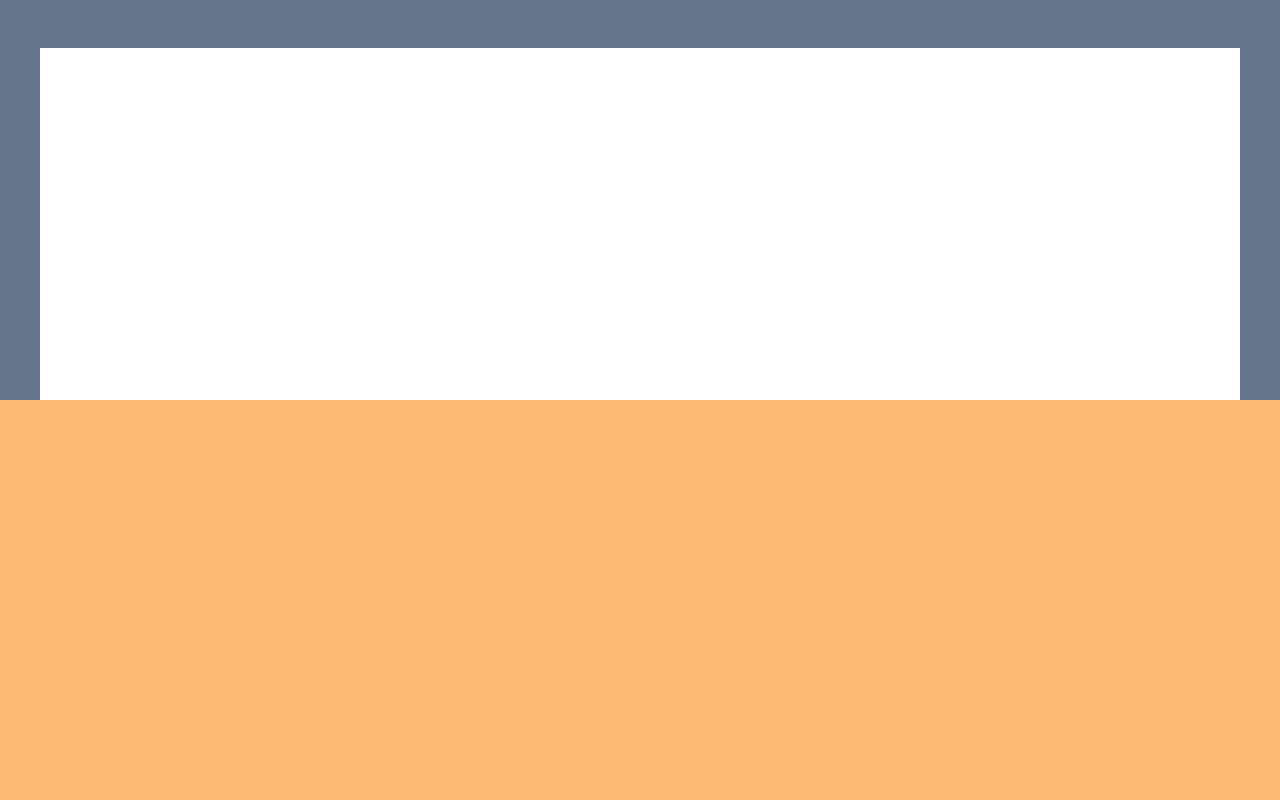
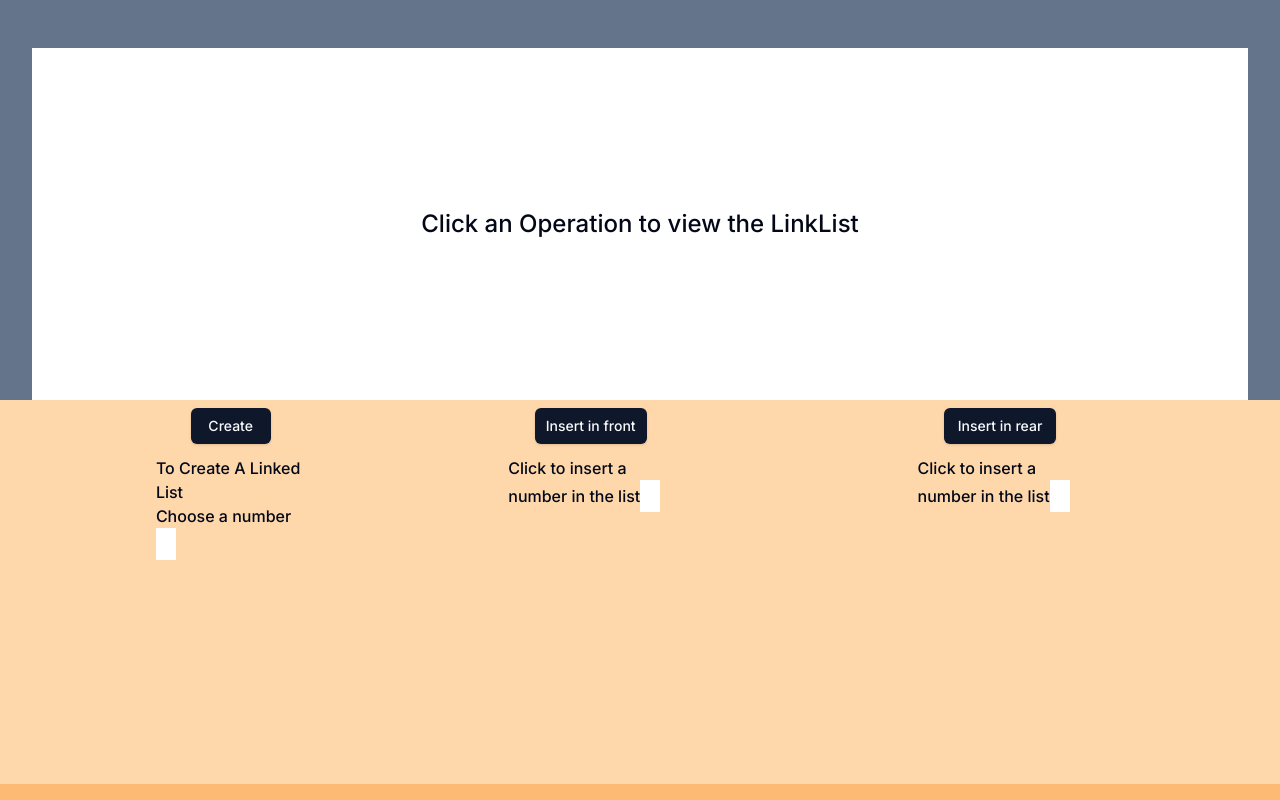
Before and after one commit to ThomasAntonyS/snippedToSketch, a Next.js app: page /linkedList in a window 1280 px wide. Built offline with nearby package versions, Linux system fonts and the light colour scheme.

Commit message:
LinkList done till create insert

```diff
--- a/app/linkedList/page.tsx
+++ b/app/linkedList/page.tsx
@@ -1,9 +1,10 @@
 import React from 'react'
-
+import LinkListFunction from '@/components/BasicOparetion/LinkList/LinkListFunction'
 export default function page() {
   return (
     <main className="grid min-h-screen grid-rows-[3rem,22rem,1fr] bg-slate-500">
       <div></div>
+      <LinkListFunction/>
       <section className="mx-10 flex grid-rows-2 flex-col items-center justify-center bg-white"></section>
       <section className="bg-orange-300 p-2"></section>
     </main>
--- /dev/null
+++ b/components/BasicOparetion/LinkList/LinkListFunction.tsx
@@ -0,0 +1,192 @@
+'use client'
+import React, { useRef, useState } from 'react'
+import { Button } from "@/components/ui/button";
+import gsap from "gsap";
+import { useGSAP } from "@gsap/react";
+
+const LinkListFunction = () => {
+
+    const boxClassVariable = "flex h-14 w-14 items-center justify-center rounded-lg bg-rose-500 text-xl font-medium drop-shadow-lg ";
+
+    const [defaultText, setDefaultText] = useState(true);
+    const container = useRef<HTMLDivElement>(null);
+    const [noOfList, setNoOfList] = useState<number[]>([]);
+    const [createNumber, setCreateNumber] = useState<number | string>(5);
+    const [appendNumber, setAppendNumber] = useState<number | string>(6);
+    const [appendNumber1, setAppendNumber1] = useState<number | string>(0);
+
+    const createInputHandler = (event: React.ChangeEvent<HTMLInputElement>) => {
+        setCreateNumber(Number(event.currentTarget.value));
+    };
+
+    const generateDefaultList = () => { // Corrected function
+        const newNumbers: number[] = [];
+        const targetLength = Number(createNumber);
+
+        if (isNaN(targetLength)) { // Type guard
+            console.error("createNumber is not a valid number");
+            return;
+        }
+
+        while (newNumbers.length < targetLength) {
+            let randomNum = Math.round(Math.random() * 10);
+            if (!newNumbers.includes(randomNum)) {
+                newNumbers.push(randomNum);
+            }
+        }
+        setNoOfList(newNumbers);
+        setDefaultText(false);
+    };
+
+       // this is for the front end
+    const appendOneElementFirst = () => {
+        setNoOfList((prev) => [Number(appendNumber1), ...prev]);
+        setDefaultText(false);
+
+        const onAppendFirst = contextSafe(() => {
+          setTimeout(() => {
+            gsap.from(`.box${appendNumber1}`, {
+                background:"blue",
+                x: -100,
+                stagger: 0.1,
+                visibility: 0,
+                ease: "back.Out",
+                duration: 1,
+                delay: 0.1,
+            });
+        }, 10);
+    });
+    onAppendFirst();
+    };
+
+    const appendInputHandler1 = (event: React.ChangeEvent<HTMLInputElement>) => {
+        setAppendNumber1(Number(event.currentTarget.value));
+    };
+
+    // this is for the rare end
+    const appendOneElement = () => {
+        setNoOfList((prev) => [...prev, Number(appendNumber)]);
+        setDefaultText(false);
+
+        const onAppendButton = contextSafe(() => {
+            setTimeout(() => {
+                gsap.from(`.box${appendNumber}`, {
+                    background:'purple',
+                    x: 100,
+                    stagger: 0.1,
+                    visibility: 0,
+                    ease: "back.Out",
+                    duration: 1,
+                    delay: 0.1,
+                });
+            }, 10);
+        });
+
+        onAppendButton();
+    };
+
+    const appendInputHandler = (event: React.ChangeEvent<HTMLInputElement>) => {
+        setAppendNumber(Number(event.currentTarget.value));
+    };
+
+    const { contextSafe } = useGSAP();
+
+    const onCreateButton = contextSafe(() => {
+        generateDefaultList();
+        setTimeout(() => {
+            gsap.from(".box", {
+                y: -50,
+                stagger: 0.2,
+                scale: 0,
+                visibility: 0,
+                ease: "back.inOut",
+                duration: 1,
+            });
+        }, 10);
+    });
+
+    return (
+        <>
+            <section
+                ref={container}
+                className="mx-8 flex grid-rows-2 flex-col items-center justify-center bg-white"
+            >
+                {defaultText && (
+                    <span className='text-2xl font-medium'>
+                        Click an Operation to view the LinkList
+                    </span>
+                )}
+                <div className="flex">
+                    {noOfList.map((ele, i) => (
+                        <div key={i}>
+                            <div className="border-black border-2 p-1 m-4 rounded-md">
+                                <div className={boxClassVariable + " box " + "box" + ele}>
+                                    {ele.toString()}
+                                </div>
+                            </div>
+                            <div className="text-lg font-medium text-center">{i}</div>
+                        </div>
+                    ))}
+                </div>
+            </section>
+
+            <section className='bg-orange-200 p-2'>
+                <div className="flex justify-evenly">
+                    <div className="flex flex-col items-center gap-3">
+                        <Button
+                            className="w-[5rem] hover:scale-100 p-2"
+                            onClick={onCreateButton}
+                        >
+                            Create
+                        </Button>
+                        <span className="text-md w-[85%] font-medium">
+                            To Create A Linked List <br /> Choose a number
+                            <input
+                                className="w-5 p-1"
+                                onChange={createInputHandler}
+                                value={createNumber}
+                                type="number"
+                            />
+                        </span>
+                    </div>
+                    <div className="flex flex-col items-center gap-3">
+                        <Button
+                            className="w-[7rem] hover:scale-100"
+                            onClick={appendOneElementFirst}
+                        >
+                            Insert in front
+                        </Button>
+                        <span className="text-md w-[60%] font-medium">
+                            Click to insert a number in the list
+                            <input
+                                className="w-5 p-1"
+                                onChange={appendInputHandler1}
+                                value={appendNumber1}
+                                type="number"
+                            />
+                        </span>
+                    </div>
+                    <div className="flex flex-col items-center gap-3">
+                        <Button
+                            className="w-[7rem] hover:scale-100"
+                            onClick={appendOneElement}
+                        >
+                            Insert in rear
+                        </Button>
+                        <span className="text-md w-[60%] font-medium">
+                            Click to insert a number in the list
+                            <input
+                                className="w-5 p-1"
+                                onChange={appendInputHandler}
+                                value={appendNumber}
+                                type="number"
+                            />
+                        </span>
+                    </div>
+                </div>
+            </section>
+        </>
+    )
+}
+
+export default LinkListFunction;
```
